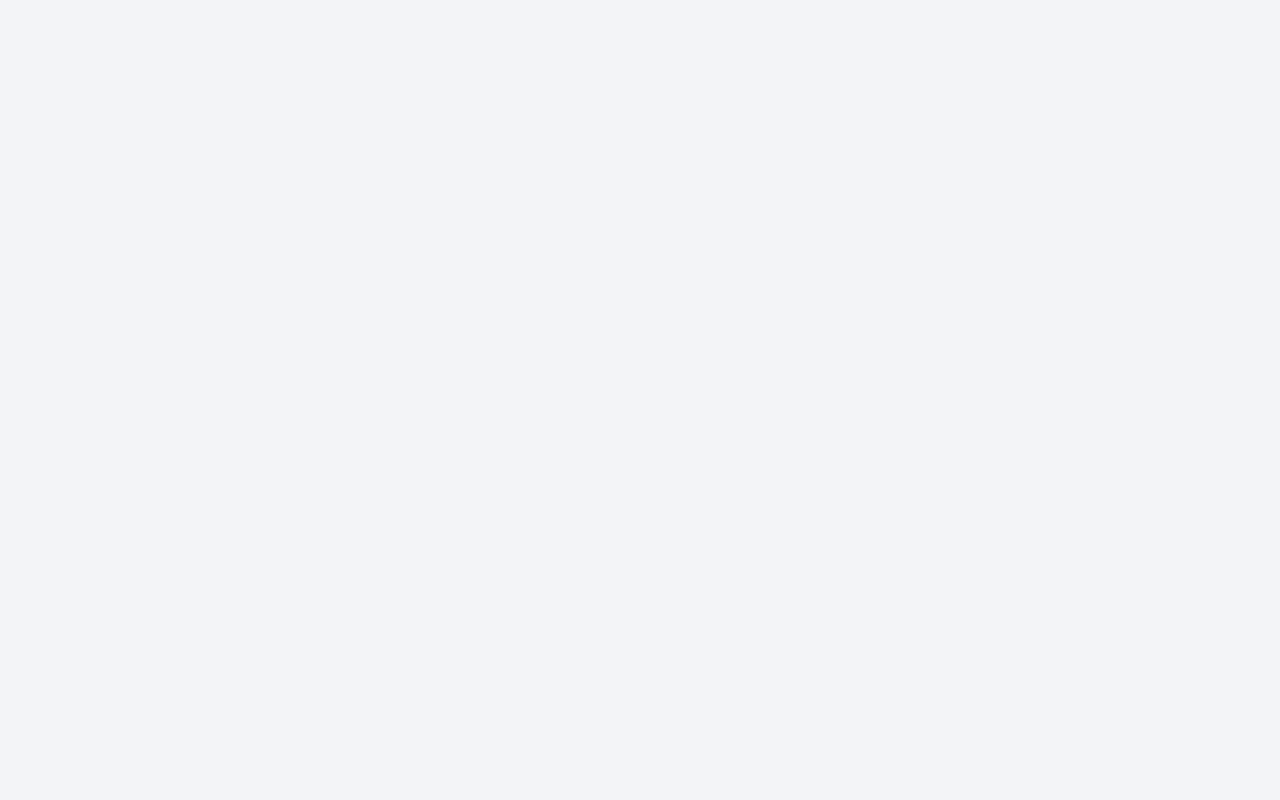
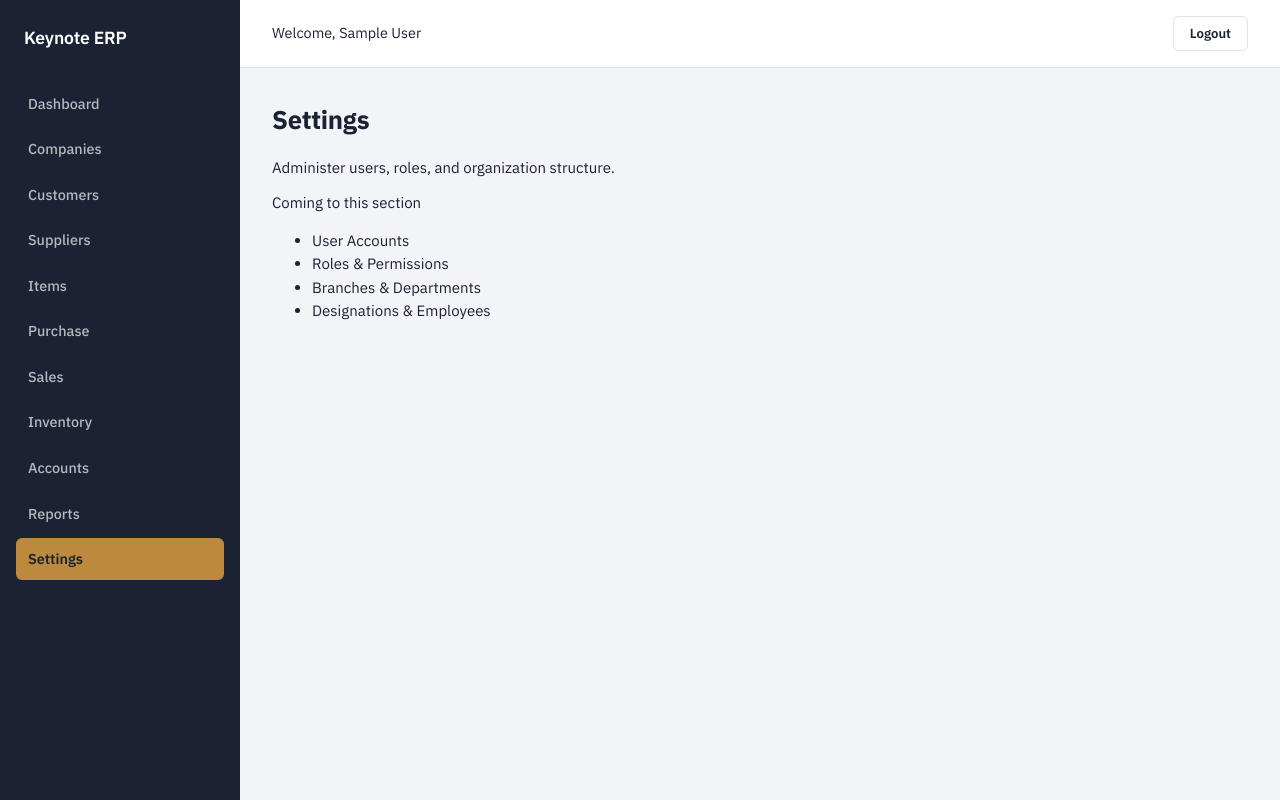
Before and after one commit to alex-2by2/Keynote-ERP-v2, a React (Vite) app in the folder client/: page /app/settings in a window 1280 px wide. Before the commit this address had no page. Built offline with nearby package versions, Linux system fonts and the light colour scheme; sample sign-in values are in the browser's storage.

Commit message:
Update App.jsx

```diff
--- a/client/src/App.jsx
+++ b/client/src/App.jsx
@@ -9,6 +9,13 @@ import Customer from "./pages/masters/Customer";
 import Supplier from "./pages/masters/Supplier";
 import Item from "./pages/masters/Item";
 import Setup from "./pages/setup/Setup";
+import Purchase from "./pages/purchase/Purchase";
+import Sales from "./pages/sales/Sales";
+import Inventory from "./pages/inventory/Inventory";
+import Accounts from "./pages/accounts/Accounts";
+import Reports from "./pages/reports/Reports";
+import Settings from "./pages/settings/Settings";
+import NotFound from "./pages/NotFound";
 
 export default function App() {
   return (
@@ -23,8 +30,17 @@ export default function App() {
           <Route path="masters/customers" element={<Customer />} />
           <Route path="masters/suppliers" element={<Supplier />} />
           <Route path="masters/items" element={<Item />} />
+          <Route path="purchase" element={<Purchase />} />
+          <Route path="sales" element={<Sales />} />
+          <Route path="inventory" element={<Inventory />} />
+          <Route path="accounts" element={<Accounts />} />
+          <Route path="reports" element={<Reports />} />
+          <Route path="settings" element={<Settings />} />
+          <Route path="*" element={<NotFound />} />
         </Route>
       </Route>
+
+      <Route path="*" element={<NotFound />} />
     </Routes>
   );
 }
```
